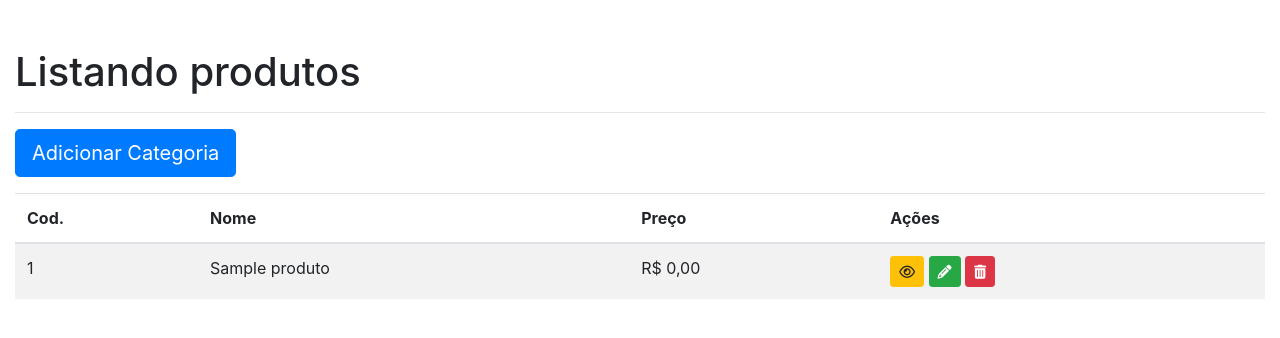
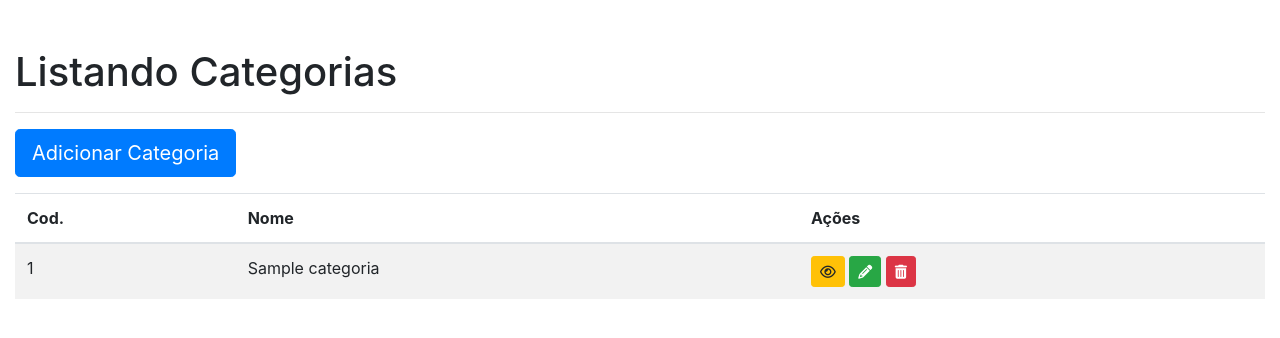
Before and after one commit to vagnerhf/testemobly, a Symfony app: template templates/categoria/index.html.twig in a window 1280 px wide. Shown: the top 338 px of the page. Run offline with Twig, Linux system fonts and the light colour scheme; the template is opened without the code that fills it: most values are stand-ins (such as "Sample title", 1, 10 or a date in 2020); some libraries are stand-ins or nearby versions.

Commit message:
Criado o CRUD da Categoria

```diff
--- a/src/Controller/CaracteristicaController.php
+++ b/src/Controller/CaracteristicaController.php
@@ -3,8 +3,7 @@
 namespace App\Controller;
 
 use App\Entity\Caracteristica;
-use App\Entity\Produto;
-use App\Form\ProdutoType;
+use App\Form\CaracteristicaType;
 use Sensio\Bundle\FrameworkExtraBundle\Configuration\Route;
 use Sensio\Bundle\FrameworkExtraBundle\Configuration\Template;
 use Symfony\Bundle\FrameworkBundle\Controller\Controller;
--- a/templates/categoria/_form.html.twig
+++ b/templates/categoria/_form.html.twig
@@ -4,12 +4,6 @@
     {{ form_label(form.nome) }}
     {{ form_widget(form.nome) }}
     {{ form_errors(form.nome) }}
-</div>
-
-<div class="form-group">
-    {{ form_label(form.preco) }}
-    {{ form_widget(form.preco) }}
-    {{ form_errors(form.preco) }}
 </div>
 
 <div class="form-group">
--- a/templates/categoria/index.html.twig
+++ b/templates/categoria/index.html.twig
@@ -19,7 +19,7 @@
         </div>
     {% endfor %}
 
-    <h1>Listando produtos</h1>
+    <h1>Listando Categorias</h1>
     <hr>
     <div class="row">
         <div class="col-md-12">
@@ -31,33 +31,31 @@
         <tr>
             <th>Cod.</th>
             <th>Nome</th>
-            <th>Preço</th>
             <th>Ações</th>
         </tr>
         </thead>
         <tbody>
 
-        {% for produto in produtos %}
+        {% for categoria in categorias %}
             <tr>
-                <td>{{ produto.id }}</td>
-                <td>{{ produto.nome }}</td>
-                <td>R$ {{ produto.preco|number_format(2, ",", ".") }}</td>
+                <td>{{ categoria.id }}</td>
+                <td>{{ categoria.nome }}</td>
                 <td>
                     <a class="btn btn-sm btn-warning" href="{{ path('visualizar_categoria', {"id": categoria.id}) }}"><i class="fa fa-eye"></i></a>
                     <a class="btn btn-sm btn-success" href="{{ path('editar_categoria', {"id": categoria.id}) }}"><i class="fa fa-pencil"></i> </a>
-                    <a class="btn btn-sm btn-danger bt_excluir_produto" href="{{ path('apagar_categoria', {"id": categoria.id}) }}"><i class="fa fa-trash"></i> </a>
+                    <a class="btn btn-sm btn-danger bt_excluir_categoria" href="{{ path('apagar_categoria', {"id": categoria.id}) }}"><i class="fa fa-trash"></i> </a>
                 </td>
             </tr>
         {% endfor %}
 
         <script type="text/javascript">
             $(document).ready(function(){
-                $(".bt_excluir_produto").click(function(ev) {
+                $(".bt_excluir_categoria").click(function(ev) {
                     ev.preventDefault();
 
                     var url = $(this).prop("href");
 
-                    if (confirm("Dejesa excluir esta categoria?")) {
+                    if (confirm("Dejesa excluir esta Categoria?")) {
                         window.location = url;
                     }
 
--- a/templates/categoria/update.html.twig
+++ b/templates/categoria/update.html.twig
@@ -2,11 +2,11 @@
 {% extends "base.html.twig" %}
 
 {% block title %}
-    Edição de produto -
+    Edição de Categoria
 {% endblock %}
 
 {% block body %}
-    <h1>Edição de produto - <small>{{ produto.nome }}</small></h1>
+    <h1>Edição de Categoria - <small>{{ categoria.nome }}</small></h1>
     <hr>
-    {% include "produto/_form.html.twig" %}
+    {% include "categoria/_form.html.twig" %}
 {% endblock %}
```
Also changed, not shown: src/Controller/CategoriaController.php (+22 -25 lines), templates/categoria/view.html.twig (+5 -9 lines).
